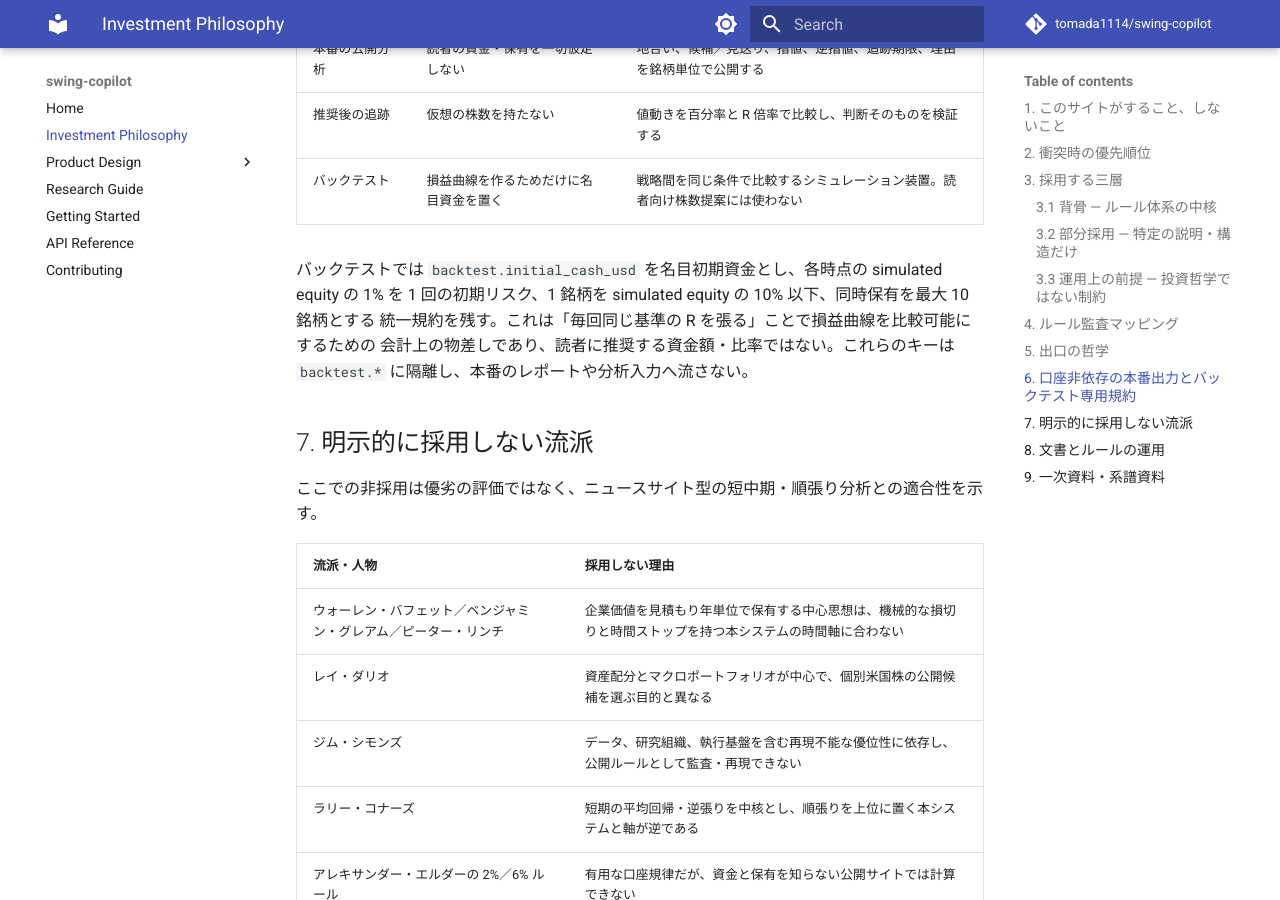
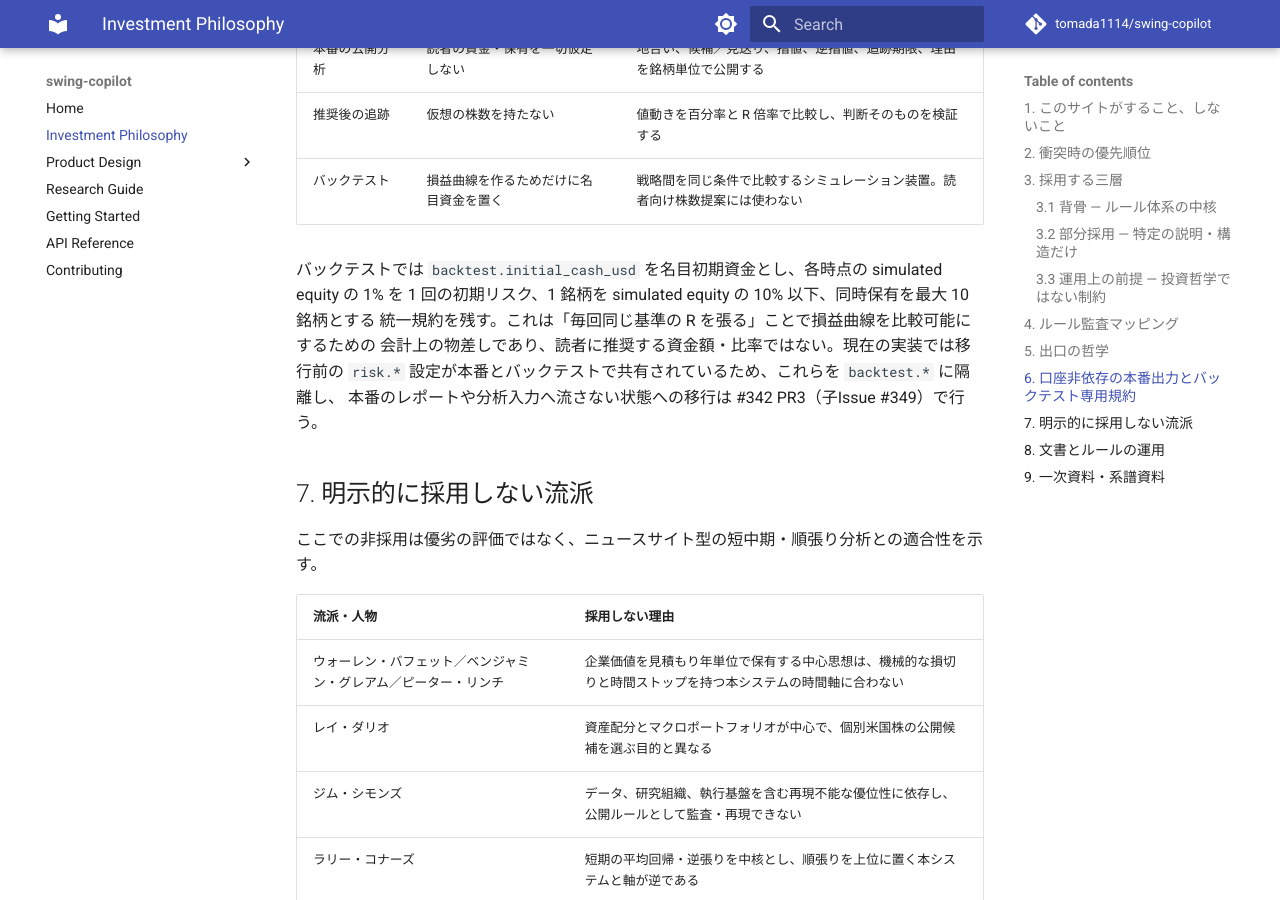
Before and after one commit to tomada1114/swing-copilot, an MkDocs documentation site: the page built from docs/10_investment_philosophy.md, in a window 1280 px wide and 900 px high, scrolled down 5455 px. Built offline with MkDocs 1.6.1 and Material for MkDocs 9.7.7, drawn with Linux system fonts in a browser that asks for light colours; comment, search, counter and statistics services are not loaded.

Commit message:
review: 哲学文書の移行状態と押し目条件を明確化

```diff
--- a/docs/10_investment_philosophy.md
+++ b/docs/10_investment_philosophy.md
@@ -135,8 +135,9 @@
 バックテストでは `backtest.initial_cash_usd` を名目初期資金とし、各時点の simulated equity の
 1% を 1 回の初期リスク、1 銘柄を simulated equity の 10% 以下、同時保有を最大 10 銘柄とする
 統一規約を残す。これは「毎回同じ基準の R を張る」ことで損益曲線を比較可能にするための
-会計上の物差しであり、読者に推奨する資金額・比率ではない。これらのキーは
-`backtest.*` に隔離し、本番のレポートや分析入力へ流さない。
+会計上の物差しであり、読者に推奨する資金額・比率ではない。現在の実装では移行前の
+`risk.*` 設定が本番とバックテストで共有されているため、これらを `backtest.*` に隔離し、
+本番のレポートや分析入力へ流さない状態への移行は #342 PR3（子Issue #349）で行う。
 
 ## 7. 明示的に採用しない流派
 
```
Also changed, not shown: docs/04_detailed_design.md (+1 -1 lines).
